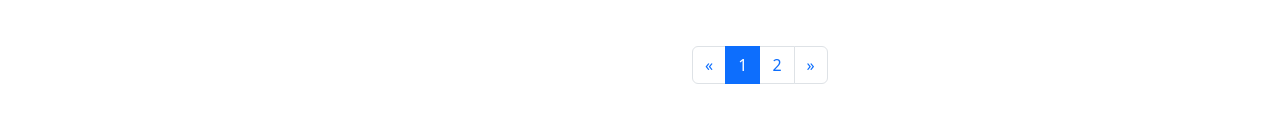
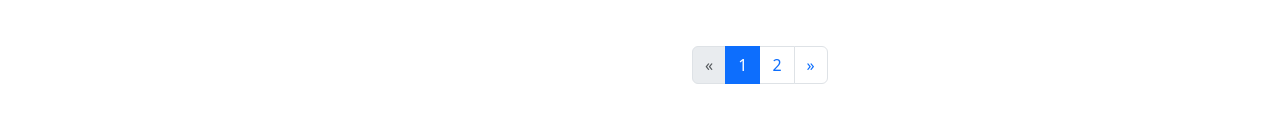
Before and after one commit to DavidTTY990/project-nss-cms, a React (Vite) app: page / in a window 1280 px wide. Shown: the part 929-1065 px from the top of the page. Built offline with nearby package versions, Linux system fonts and the light colour scheme.

Commit message:
add conditional className to prevent pagination btn bug

```diff
--- a/src/App.jsx
+++ b/src/App.jsx
@@ -5,7 +5,7 @@ import "bootstrap-icons/font/bootstrap-icons.css"; // Bootstrap Icons
 import { DummyData } from "./assets/DummyData/DummyData";
 import { useState, useEffect, createContext } from "react";
 import globalStyles from "./assets/StyleComponents/GlobalCss.module.css";
-import FrontPage from "./assets/Components/UserPage/FrontPage";
+import UserFrontPage from "./assets/Components/UserPage/UserFrontPage"
 import AdmiFrontnPage from "./assets/Components/AdminPage/AdminFrontPage";
 
 export const FunctionContext = createContext(null);
--- a/src/assets/Components/CommonComponents/Pagination.jsx
+++ b/src/assets/Components/CommonComponents/Pagination.jsx
@@ -12,16 +12,29 @@ export default function Pagination({ productsPerPage, length }) {
   return (
     <div className="container mt-5">
       <ul className="pagination d-flex justify-content-center">
-        <li className="page-item">
-          <a className="page-link" href="#" aria-label="Previous">
+        <li className={
+            currentPage === paginationNumbers[0]
+              ? "page-item disabled"
+              : "page-item"
+          }>
+          <a
+            className="page-link"
+            href="#"
+            aria-label="Previous"
+            onClick={() => {
+              handleSetCurrentPage(currentPage - 1);
+            }}
+          >
             <span aria-hidden="true">&laquo;</span>
           </a>
         </li>
-        {paginationNumbers.map((pageNumber) => {
+        {paginationNumbers.map((pageNumber, index) => {
           return (
-            <li className="page-item">
+            <li className="page-item" key={index}>
               <a
-                className={pageNumber === currentPage ? "page-link active" : "page-link"}
+                className={
+                  pageNumber === currentPage ? "page-link active" : "page-link"
+                }
                 href="#"
                 key={pageNumber}
                 onClick={() => handleSetCurrentPage(pageNumber)}
@@ -31,8 +44,21 @@ export default function Pagination({ productsPerPage, length }) {
             </li>
           );
         })}
-        <li className="page-item">
-          <a className="page-link" href="#" aria-label="Next">
+        <li
+          className={
+            currentPage === paginationNumbers.length
+              ? "page-item disabled"
+              : "page-item"
+          }
+        >
+          <a
+            className="page-link"
+            href="#"
+            aria-label="Next"
+            onClick={() => {
+              handleSetCurrentPage(currentPage + 1);
+            }}
+          >
             <span aria-hidden="true">&raquo;</span>
           </a>
         </li>
--- a/src/assets/Components/UserPage/FrontPage.jsx
+++ b/src/assets/Components/UserPage/UserFrontPage.jsx
@@ -1,6 +1,6 @@
 import { ProductModal } from "./ProductModal";
 
-export default function FrontPage() {
+export default function UserFrontPage() {
   return (
     <div className="container-fluid p-0">
       <nav className="navbar navbar-expand-lg bg-body-tertiary justify-content-between">
```
